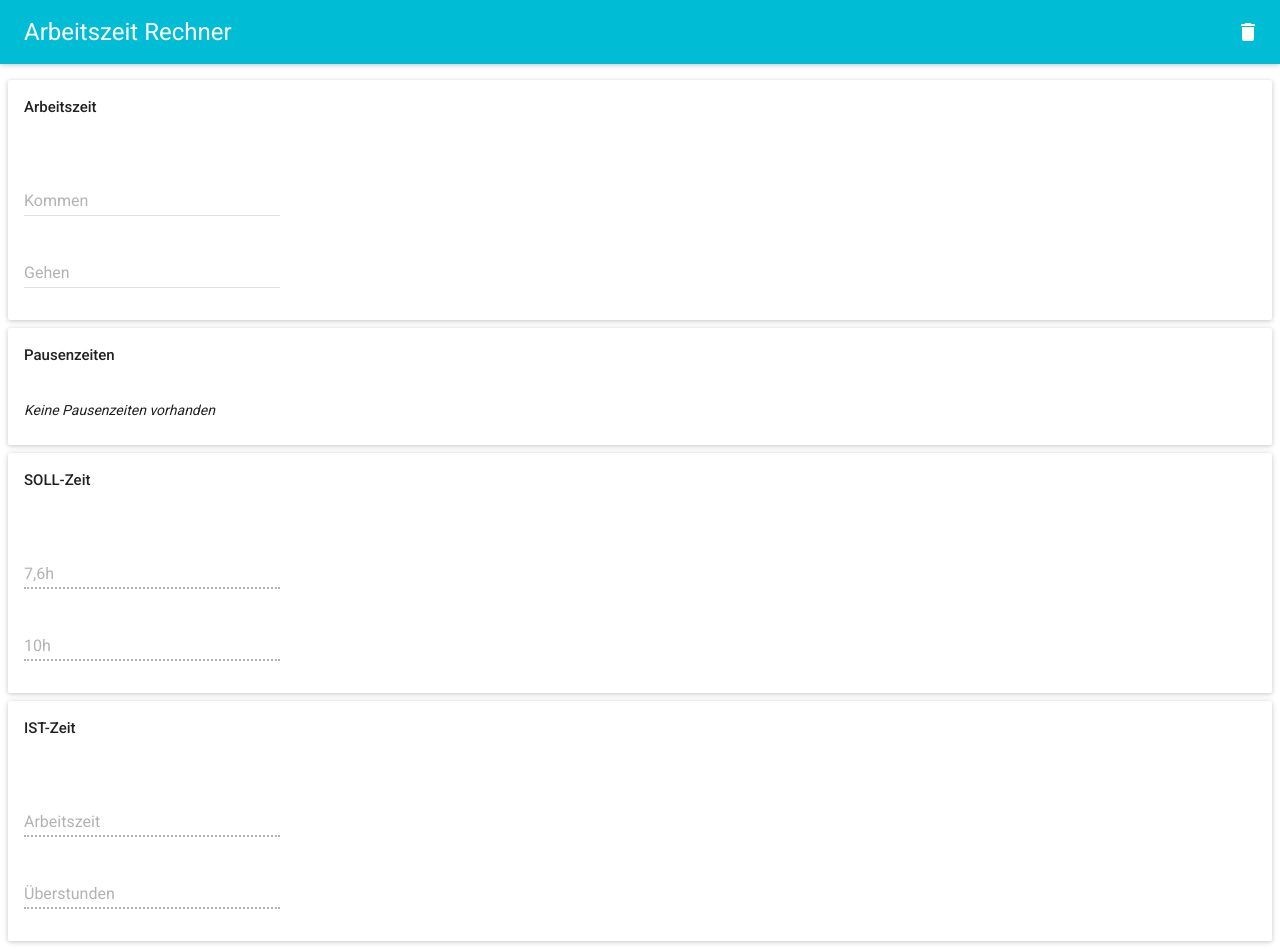
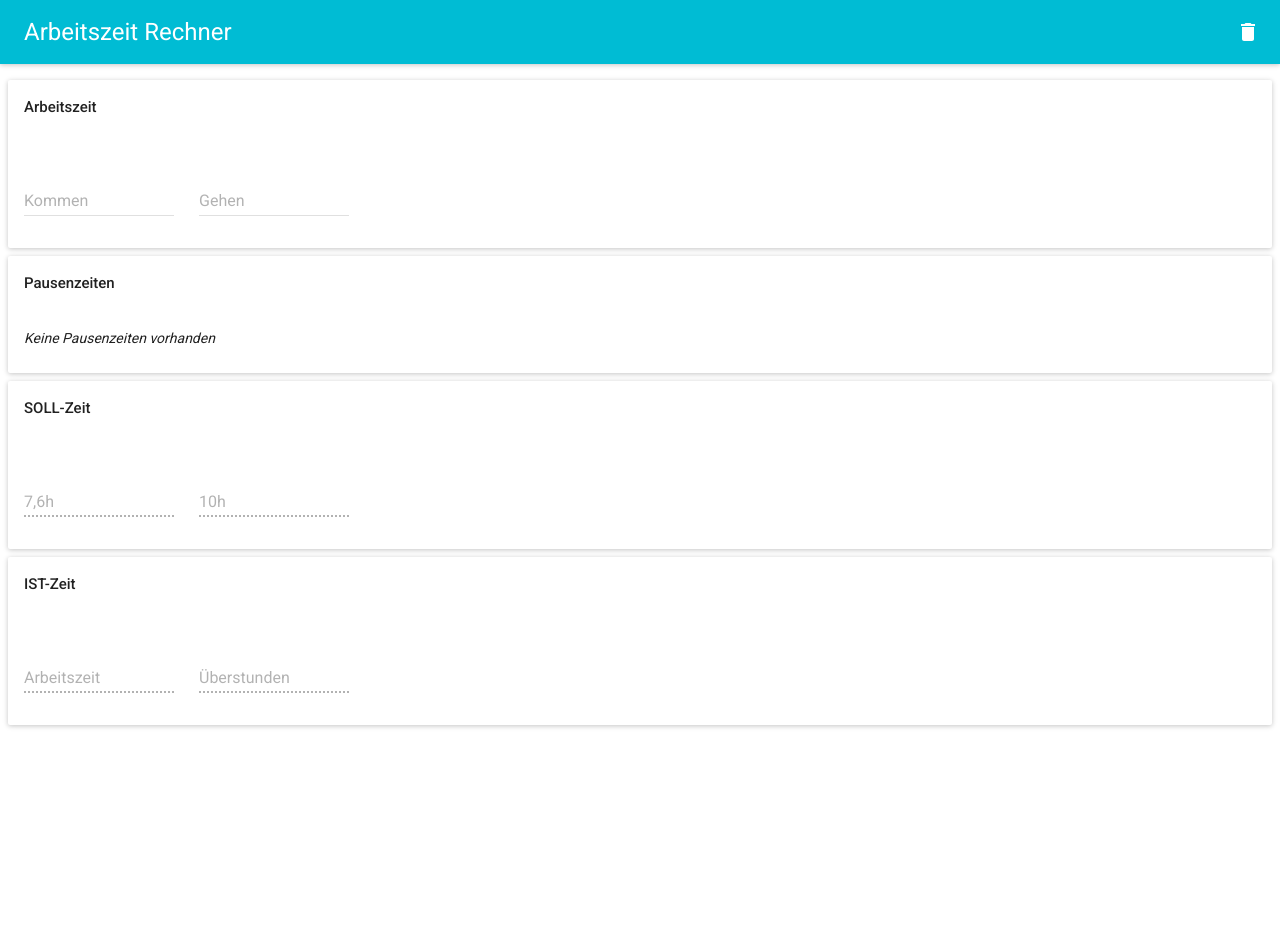
Before and after one commit to sbstnkng/arbeitszeit-rechner, a React (Create React App) app: page / in a window 1280 px wide. After the commit the page ends 800 px from the top, so only its background shows below. Built offline with nearby package versions, Linux system fonts and the light colour scheme; what react-tap-event-plugin would draw is missing.

Commit message:
Add floating for elements

```diff
--- a/src/components/ResultContainer.js
+++ b/src/components/ResultContainer.js
@@ -7,6 +7,9 @@ import {
   calculateMaxWorkTime,
   calculateRealWorkTime
 } from '../services/calculationService';
+import styled from 'styled-components';
+
+const StyledWrapper = styled.div`overflow: hidden;`;
 
 class ResultContainer extends Component {
   render(props) {
@@ -19,17 +22,19 @@ class ResultContainer extends Component {
     return (
       <div>
         <ContentCard title="SOLL-Zeit">
-          <div>
+          <StyledWrapper>
             <TimeResult
               label={'7,6h'}
               value={calculateMinWorkTime(startTime)}
             />
             <TimeResult label={'10h'} value={calculateMaxWorkTime(startTime)} />
-          </div>
+          </StyledWrapper>
         </ContentCard>
         <ContentCard title="IST-Zeit">
-          <TextResult label={'Arbeitszeit'} value={worktime} />
-          <TextResult label={'Überstunden'} value={overtime} />
+          <StyledWrapper>
+            <TextResult label={'Arbeitszeit'} value={worktime} />
+            <TextResult label={'Überstunden'} value={overtime} />
+          </StyledWrapper>
         </ContentCard>
       </div>
     );
--- a/src/components/TextResult.js
+++ b/src/components/TextResult.js
@@ -1,5 +1,12 @@
 import React, { Component } from 'react';
 import TextField from 'material-ui/TextField';
+import styled from 'styled-components';
+
+const StyledTextField = styled(TextField)`
+  float: left;
+  margin-right: 25px;
+  box-sizing: border-box;
+`;
 
 class TextResult extends Component {
   render() {
@@ -14,11 +21,12 @@ class TextResult extends Component {
 
     return (
       <div>
-        <TextField
+        <StyledTextField
           id="textResultField"
           floatingLabelText={this.props.label}
           disabled={true}
           value={formatValue(this.props.value)}
+          style={{ width: '150px' }}
         />
       </div>
     );
--- a/src/components/TimePickerField.js
+++ b/src/components/TimePickerField.js
@@ -1,17 +1,25 @@
 import React, { Component } from 'react';
 import TimePicker from 'material-ui/TimePicker';
+import styled from 'styled-components';
+
+const StyledTimePicker = styled(TimePicker)`
+  float: left;
+  margin-right: 25px;
+  box-sizing: border-box;
+`;
 
 class TimePickerField extends Component {
   render(props) {
     return (
       <div>
-        <TimePicker
+        <StyledTimePicker
           floatingLabelText={this.props.label}
           format="24hr"
           value={this.props.value}
           onChange={this.props.handleOnChange}
           autoOk={true}
           disabled={this.props.disabled}
+          textFieldStyle={{ width: '150px' }}
         />
       </div>
     );
--- a/src/components/TimeResult.js
+++ b/src/components/TimeResult.js
@@ -1,18 +1,25 @@
 import React, { Component } from 'react';
 import { formatTime } from '../services/dateUtils';
 import TextField from 'material-ui/TextField';
+import styled from 'styled-components';
+
+const StyledTextField = styled(TextField)`
+  float: left;
+  margin-right: 25px;
+  box-sizing: border-box;
+`;
 
 class TimeResult extends Component {
   render() {
     const value = formatTime(this.props.value);
     return (
       <div>
-        <TextField
+        <StyledTextField
           id="timeResultField"
           floatingLabelText={this.props.label}
-          //  format="24hr"
           disabled={true}
           value={value}
+          style={{ width: '150px' }}
         />
       </div>
     );
--- a/src/components/WorkTimeContainer.js
+++ b/src/components/WorkTimeContainer.js
@@ -1,6 +1,9 @@
 import React, { Component } from 'react';
 import ContentCard from './ContentCard';
 import TimePickerField from './TimePickerField';
+import styled from 'styled-components';
+
+const StyledWrapper = styled.div`overflow: hidden;`;
 
 class WorkTimeContainer extends Component {
   constructor(props) {
@@ -22,6 +25,7 @@ class WorkTimeContainer extends Component {
     return (
       <div>
         <ContentCard title="Arbeitszeit">
+          <StyledWrapper>
             <TimePickerField
               label="Kommen"
               value={this.props.time.start}
@@ -32,6 +36,7 @@ class WorkTimeContainer extends Component {
               value={this.props.time.end}
               handleOnChange={this.handleOnChangeGehen}
             />
+          </StyledWrapper>
         </ContentCard>
       </div>
     );
```
Lines whose indentation alone changed are shown as unchanged.
